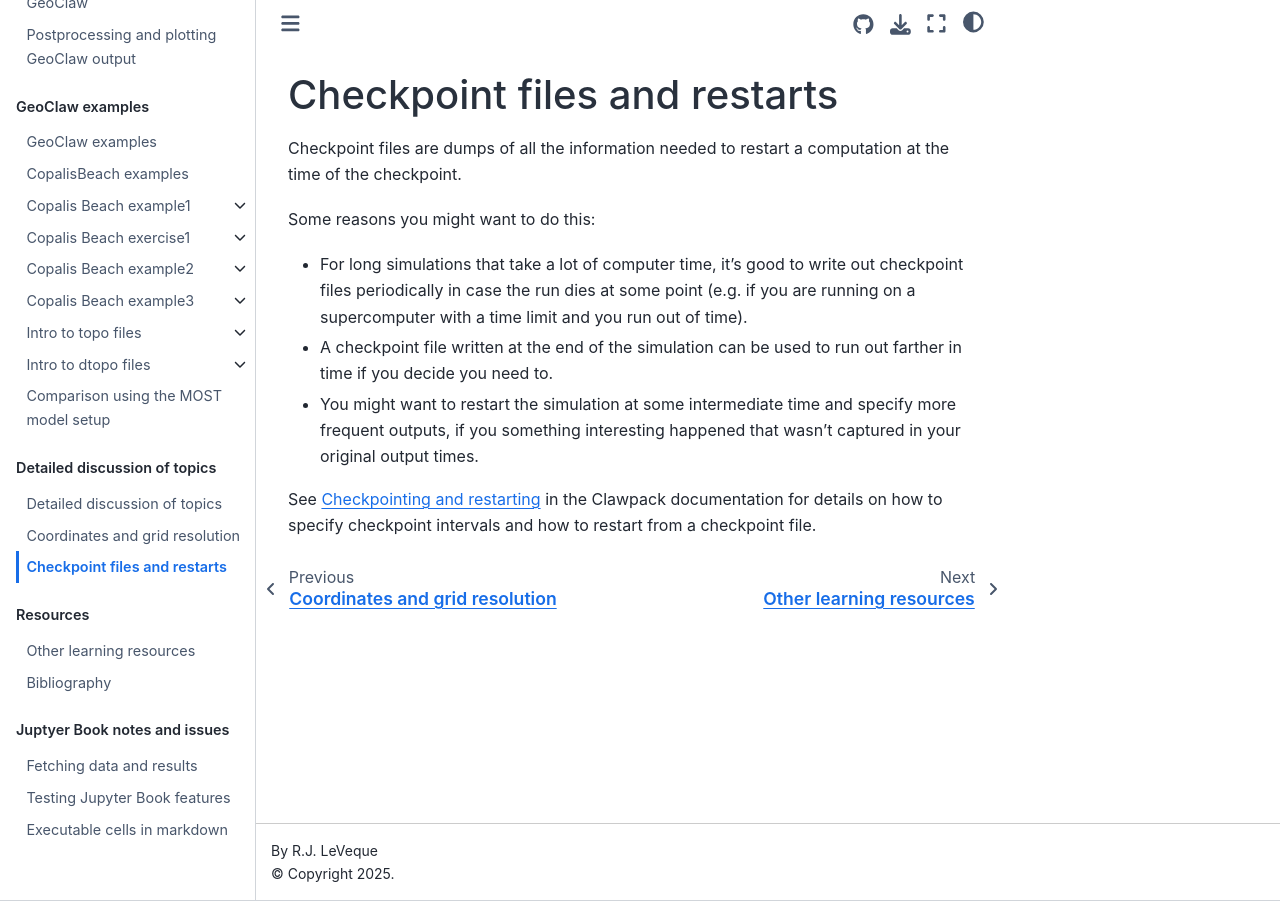
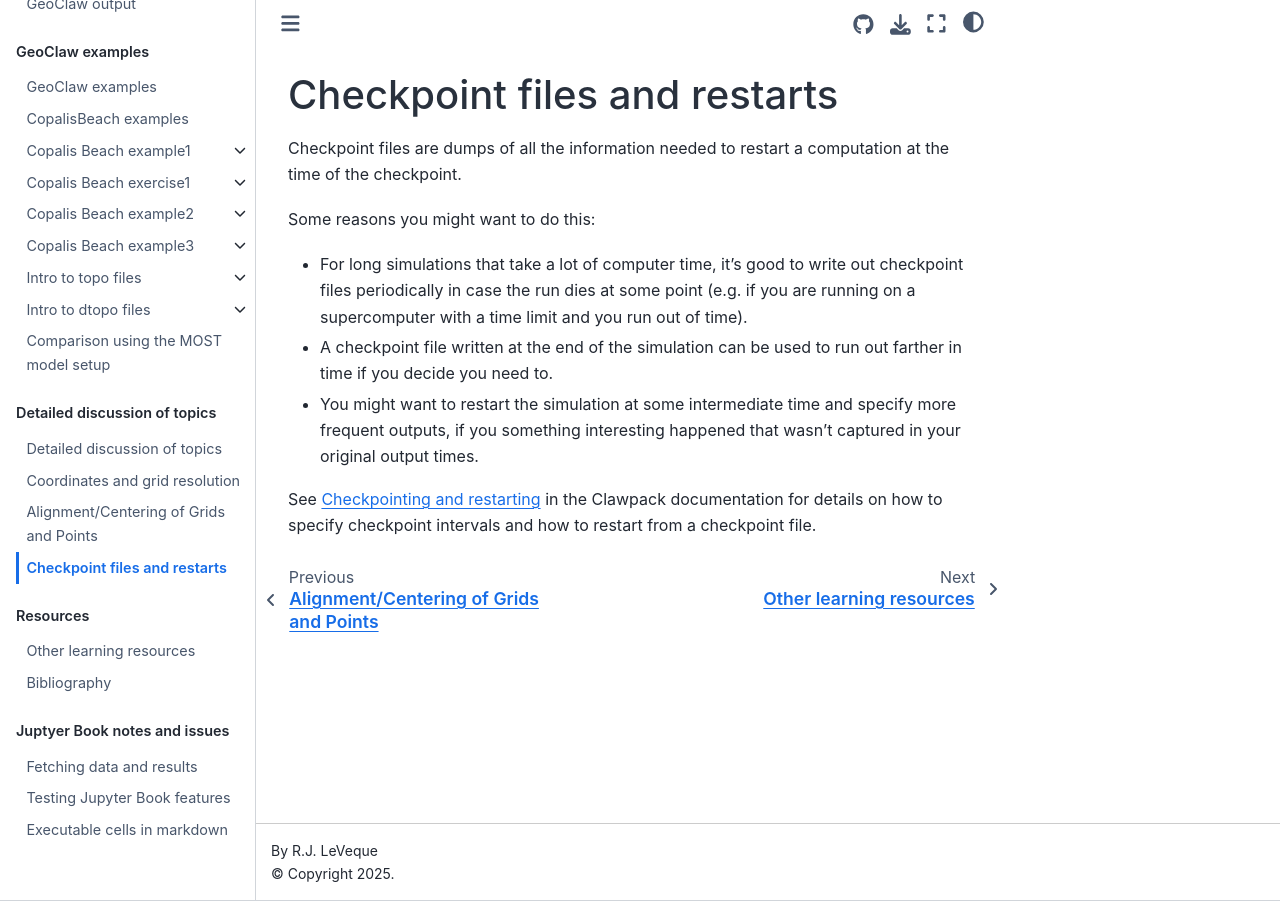
Before and after one commit to rjleveque/geoclaw_tsunami_tutorial, a Jupyter Book: the page built from checkpoint_restart.md, in a window 1280 px wide. Built offline with Jupyter Book 1.0.4 settings and Sphinx 7.4.7 and the Sphinx Book theme 1.1.4, drawn with Linux system fonts in a browser that asks for light colours; pages that are not in the unit, such as notebooks, are missing from menus; some of the changed lines change nothing that is shown; some of the changed text lies outside the part shown.

Commit message:
working on alignment.md

```diff
--- a/_toc.yml
+++ b/_toc.yml
@@ -54,6 +54,7 @@
     chapters:
     - file: intro_topics
     - file: coordinates
+    - file: alignment
     - file: checkpoint_restart
   - caption: Resources
     chapters:
--- /dev/null
+++ b/alignment.md
@@ -0,0 +1,124 @@
+(alignment)=
+# Alignment/Centering of Grids and Points
+
+Various sets of grids and points are used in GeoClaw, for *input data*, as
+*computational grids*, and for *output of results*. One convenient feature of
+GeoClaw is that in principle these grids and points need not be aligned with
+each other in any particular way and the code will run and generally
+produce useful results.
+
+However, there are some situations in which it is highly desirable to pay
+more attention to their alignment, and a few cases where misleading results
+might be obtained that could be avoided by adjusting the alignment.
+
+(alignment:types)=
+## Types of grids/points used in GeoClaw
+
+First a summary of some of the different grids/points used in GeoClaw:
+
+- **Input grids**
+
+  - At least one topofile is needed in GeoClaw, but often several are used
+    that cover different (possibly overlapping) regions and often at
+    different resolutions. We always assume these are specified on a
+    rectangular uniformly spaced grid of points. The specific point values
+    generally depend on the source of the DEM.
+
+  - For many GeoClaw problems a dtopofile is also specified, again on a
+    uniform grid of points.
+
+- **Computational grids**
+
+  - The finite volume method used in GeoClaw produces an approximate cell
+    average of quantities `(h, hu, hv)` and so the solution can be thought
+    of as piecewise constant over each grid cell.
+
+  - Alternatively one could view each cell value as a pointwise value at the
+    center of the computational cell, which is sometimes
+    done when interpolating to output grids or points, as described further
+    below.
+
+  - When AMR is used, there can be many different AMR levels of computational
+    grids at different resolutions. In this case the grids at different
+    levels always are aligned with one another. For example, if refining by
+    a factor of 3 from Level 1 to Level 2 then each Level 1 cell in the
+    refined region is covered by exactly 9 cells at level 2.
+
+- **Output grids and points**
+
+  - In addition to the frame output (full AMR solution at specified output
+    times), an *fgout grid* can be specified for more frequent output on
+    a specified "fixed grid".  GeoClaw will interpolate from the
+    computational grids to the fgout grid as needed.
+
+  - We can specify *fgmax grids*, where the maximum of various quantities
+    is monitored over the full simulation.  Again GeoClaw must typically
+    interpolate values to these grids from the computational grids
+
+  - We can also specify discrete synthetic *gauge locations*, where time
+    series of the solution are output.
+
+(alignment:interp)=
+## Interpolation methods
+
+Transferring information from one grid to another grid or set of points
+typically requires some form of interpolation.  Two forms are used in
+GeoClaw, as described in the next sections. For this discussion we assume we
+want to interpolate to some arbitrary gauge location, but the same
+approaches are used to interpolate to points on an fgout or fgmax grid.
+
+(alignment:interp0)=
+### Piecewise constant (order 0) interpolation
+
+Since the finite volume method produces cell averages, we can think of the
+solution as constant over each grid cell. To interpolate to
+a gauge location, for example, we can determine what grid cell the gauge
+lies in (on the finest AMR level available at this point) and then simply
+take the cell average values in that cell as the value at the gauge.
+
+(alignment:interp1)=
+### Piecewise bilinear (order 1) interpolation
+
+In many cases a better approximation to the value at a point can be obtained
+using bilinear interpolation.  Consider the cell averages of the solution as
+defining pointwise values at the cell centers.  Then determine what 4 cell
+centers surround the gauge location of interest.  The 4 values a the 4 cell
+centers defines a unique bilinear function over the rectangle they define.
+This function has the form $L(x,y) = a_0 + a_1x
++ a_2y + a_3xy$ and we can solve for the 4 coefficients by requiring that the
+function agrees with the 4 given values at the corners of the rectangle.
+This function is then evaluated it the gauge location or other point of
+interest.
+
+
+
+## Computing GeoClaw cell-averaged `B` values from topofile
+- Separate page on this?
+- Always use bilinear, so `B` values never agree with DEM values
+
+
+## Alignment of topofiles and computational grids
+
+- Cell centers at various resolutions
+- Reasons for wanting exact alignment:
+  - Need output at DEM points for inundation maps
+  - Want to use topofile to define fgmax grid
+- Even vs odd refinement factors
+- Note that `dx = dy` in UTM gives non-square in meters
+- Adjusting xlower, etc to achieve alignment
+
+## Constant vs. bilinear interpolation of solution
+
+- Bilinear generally better if all neighboring cell centers wet
+- Problems near shoreliine, margin of flow
+
+## Interpolation to gauges
+
+- Use bilinear where all wet, constant otherwise
+- Discontinuities in `B`  can result, at fixed grid resolution
+
+### Centering gauges
+
+- Can usually shift gauge slightly
+- if not, could shift domain but only to match 1 gauge
+- Comparing results on different grid resolutions (even ref ratios best)
```
Also changed, not shown: 1 other file.
